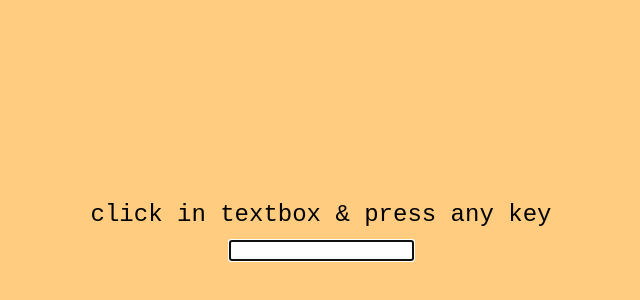
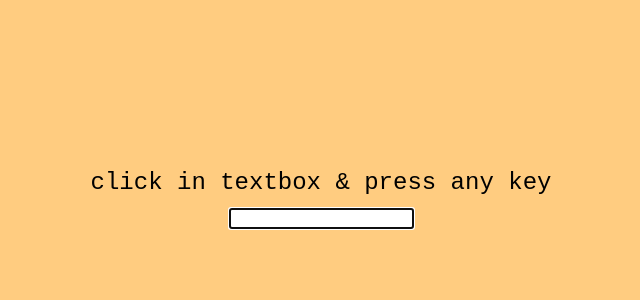
Before and after one commit to rambabusaravanan/apps, a plain HTML site: page keyboard-event-code.html in a window 1280 px wide. Shown: the part 168-468 px from the top of the page, without its empty margins (319-959 px from the left). Drawn offline with Linux system fonts and the light colour scheme.

Commit message:
style fix - scrolling

```diff
--- a/keyboard-event-code.html
+++ b/keyboard-event-code.html
@@ -19,12 +19,18 @@
             font-size: 1.5rem;
         }
 
+        body {
+            width: 100%;
+        }
+
         pre {
             text-align: left;
         }
 
         #container {
             display: flex;
+            overflow: auto;
+            padding: 32px;
         }
     </style>
 </head>
```
